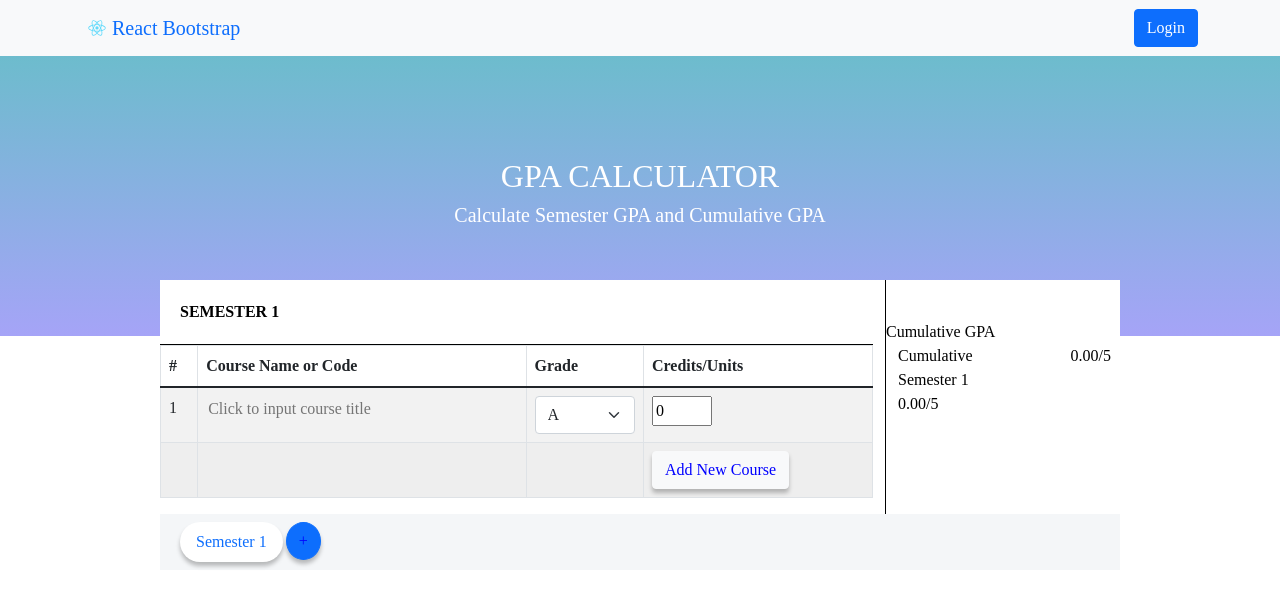
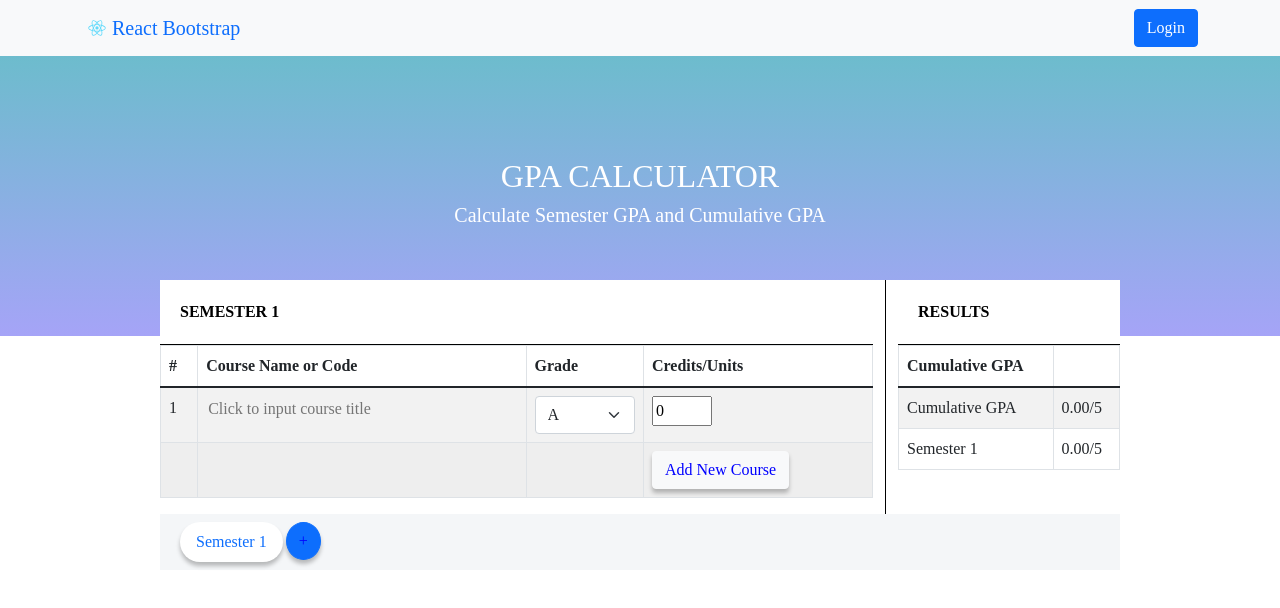
Before and after one commit to Josh596/gpa-calculator, a React (Create React App) app in the folder gpa-calculator/: page / in a window 1280 px wide. Shown: the top 608 px of the page. Built offline with nearby package versions, Linux system fonts and the light colour scheme.

Commit message:
Design Changes

```diff
--- a/gpa-calculator/src/App.css
+++ b/gpa-calculator/src/App.css
@@ -45,9 +45,7 @@ button{
 }
 
 
-.semester_name{
-  font-weight: 700;
-  color: black;
+.semester_name, .results-header{
   border-bottom: 1px solid black;
 }
 
@@ -77,6 +75,8 @@ button{
 
 .col-header{
   padding: 20px;
+  font-weight: 700;
+  color: black;
 }
 
 @media only screen and (max-width: 768px){
--- a/gpa-calculator/src/App.js
+++ b/gpa-calculator/src/App.js
@@ -250,24 +250,34 @@ class App extends React.Component{
 
 
                   <Col>
-                    <div className="col-header"></div>
-                    <Row>
-                      Cumulative GPA
-                    </Row>
+                  <div className="col-header results-header">RESULTS</div>
+                    <Table striped bordered hover responsive>
+                      <thead>
+                        <tr>
+                          <th>Cumulative GPA</th> {/*Semester */}
+                          <th> </th> {/*Result */}
+                        </tr>
+                      </thead>
+                      <tbody>
+                        <tr>
+                          <td>Cumulative GPA</td>
+                          <td>{this.getCumulativeGpa().toFixed(2)}/5</td>
+                        </tr>
+                        {this.state.semesters.map((semester, i)=>{
+                          return(
+                            <>
+                            <tr key={i}>
+                              <td>{'Semester ' + (i+1)}</td>
+                              <td>{semester.gpa.toFixed(2)}/5</td>
+                            </tr>
+                            </>
+                          )
+                        })}
 
-                    <Row>
-                      <Col sm={9}>Cumulative</Col>
-                      {this.getCumulativeGpa().toFixed(2)}/5
-                      <Col></Col>
-                    </Row>
-                    {this.state.semesters.map((semester, i)=>{
-                      return(
-                        <Row>
-                          <Col sm={9}>{'Semester ' + (i+1)}</Col>
-                          <Col>{semester.gpa.toFixed(2)}/5</Col>
-                        </Row>
-                      )
-                    })}
+                      </tbody>
+
+
+                    </Table>
 
                   </Col> {/* RESULT DISPLAYED */}
                 </Row>
```
